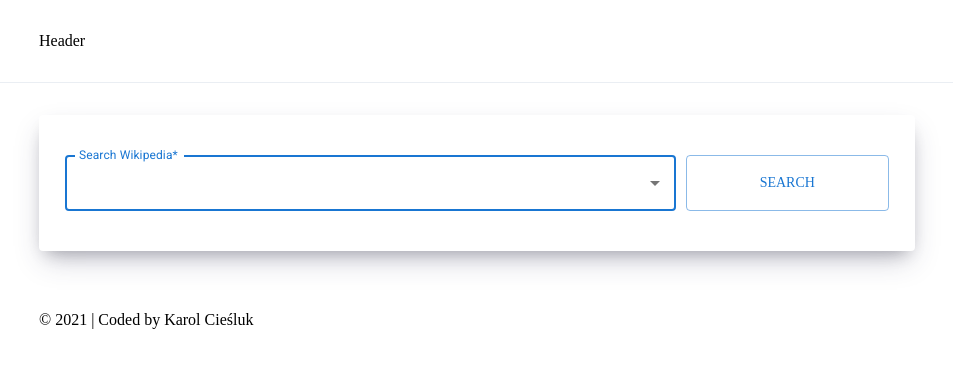
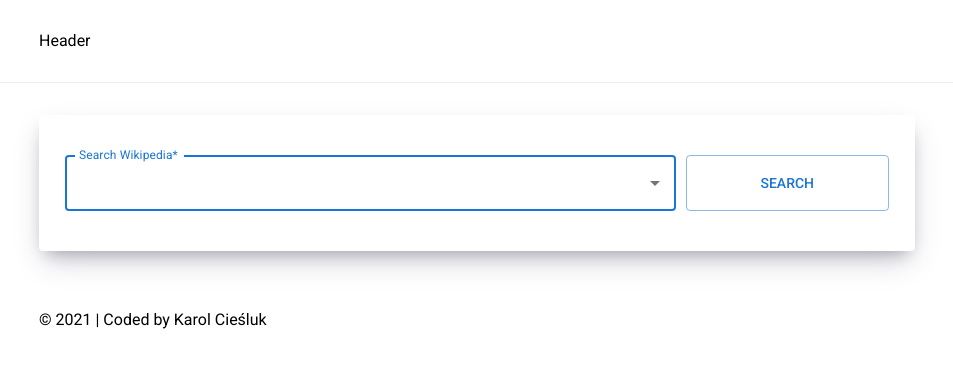
Before and after one commit to KarolCiesluk/wiki-browser, a React (Create React App) app: page /#/ in a window 1280 px wide. Shown: the top 368 px of the page, without its empty margins (163-1116 px from the left). Built offline with nearby package versions, Linux system fonts and the light colour scheme.

Commit message:
add roboto as global font

```diff
--- a/src/core/GlobalStyle.js
+++ b/src/core/GlobalStyle.js
@@ -8,6 +8,10 @@
     *, ::after, ::before {
         box-sizing: inherit;
     }
+
+    body {
+        font-family: 'Roboto', sans-serif;
+    }
 `;
 
 export default GlobalStyle;
```
